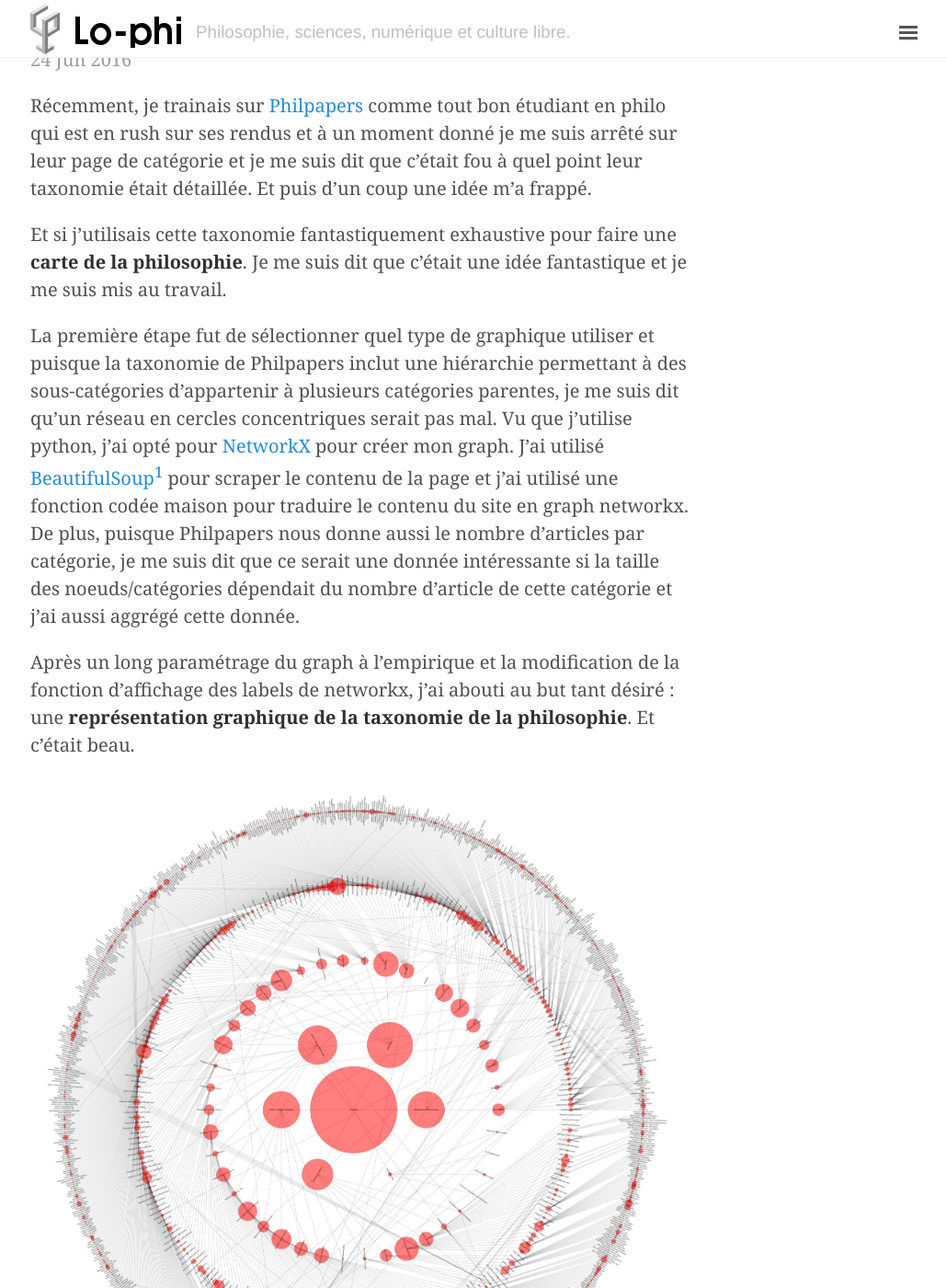
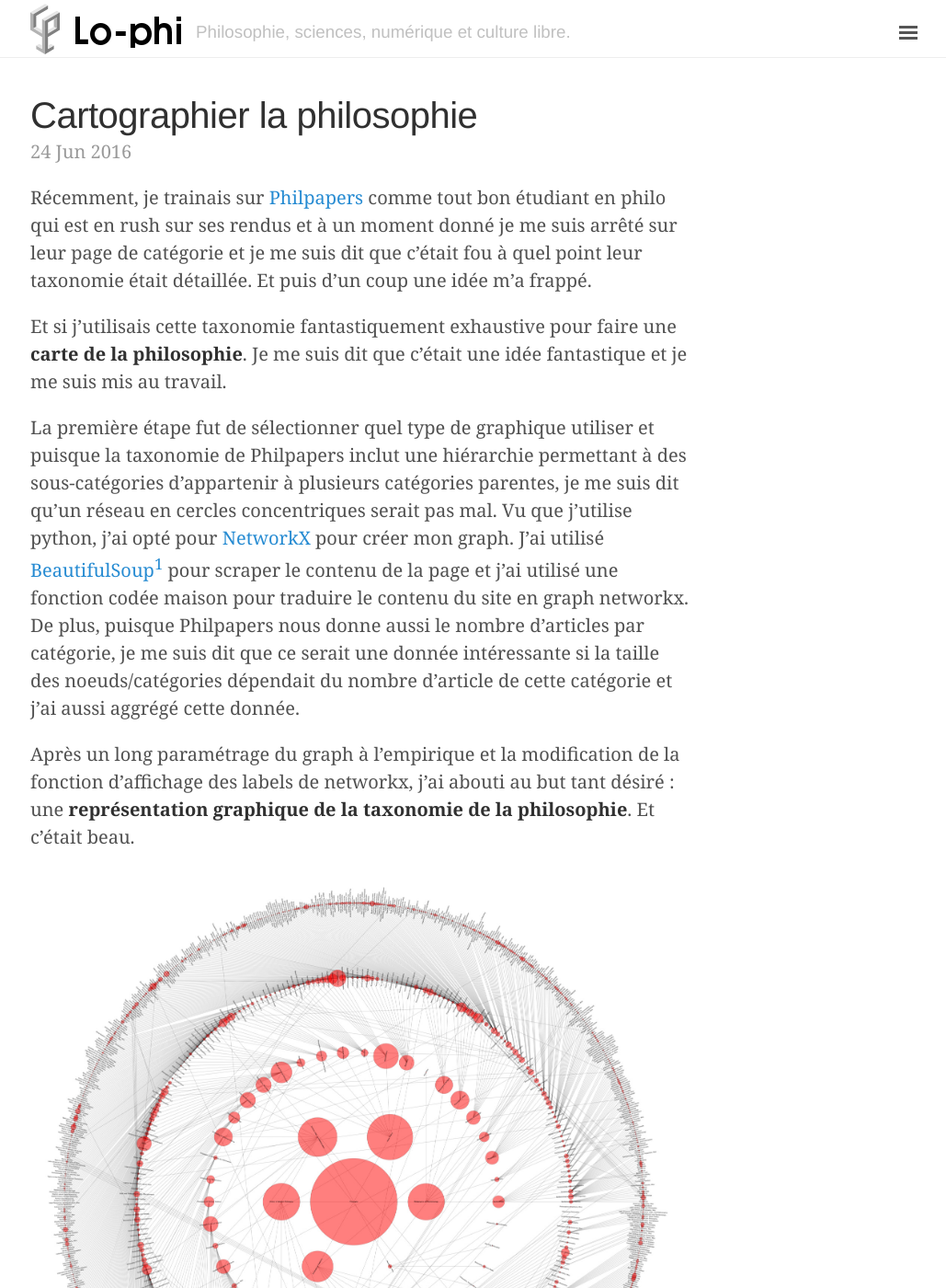
Before and after one commit to valentinlageard/valentinlageard.github.io, a Jekyll site: the page built from index.html, in a window 1280 px wide and 1400 px high. Shown: the whole window at 92% size, without its empty margins (247-1276 px from the left). Built offline with Jekyll 4.4.1, drawn with Linux system fonts in a browser that asks for light colours; the list of posts is cut into pages by our own code.

Commit message:
Update lanyon.css

```diff
--- a/public/css/lanyon.css
+++ b/public/css/lanyon.css
@@ -64,6 +64,7 @@ h1, h2, h3, h4, h5, h6 {
 .wrap {
   position: relative;
   width: 100%;
+  margin-top: 5rem;
 }
 
 
@@ -113,7 +114,6 @@ h1, h2, h3, h4, h5, h6 {
 .masthead {
   padding-top:    0.2rem;
   padding-bottom: 0.7rem;
-  margin-bottom: 3rem;
   border-bottom: 1px solid #eee;
   position: fixed;
   width: 100%;
@@ -451,7 +451,8 @@ a.pagination-item:hover {
 
 .layout-reverse #sidebar-checkbox:checked ~ .sidebar,
 .layout-reverse #sidebar-checkbox:checked ~ .wrap,
-.layout-reverse #sidebar-checkbox:checked ~ .sidebar-toggle {
+.layout-reverse #sidebar-checkbox:checked ~ .sidebar-toggle,
+.layout-reverse #sidebar-checkbox:checked ~ .masthead{
   -webkit-transform: translateX(-14rem);
       -ms-transform: translateX(-14rem);
           transform: translateX(-14rem);
```
